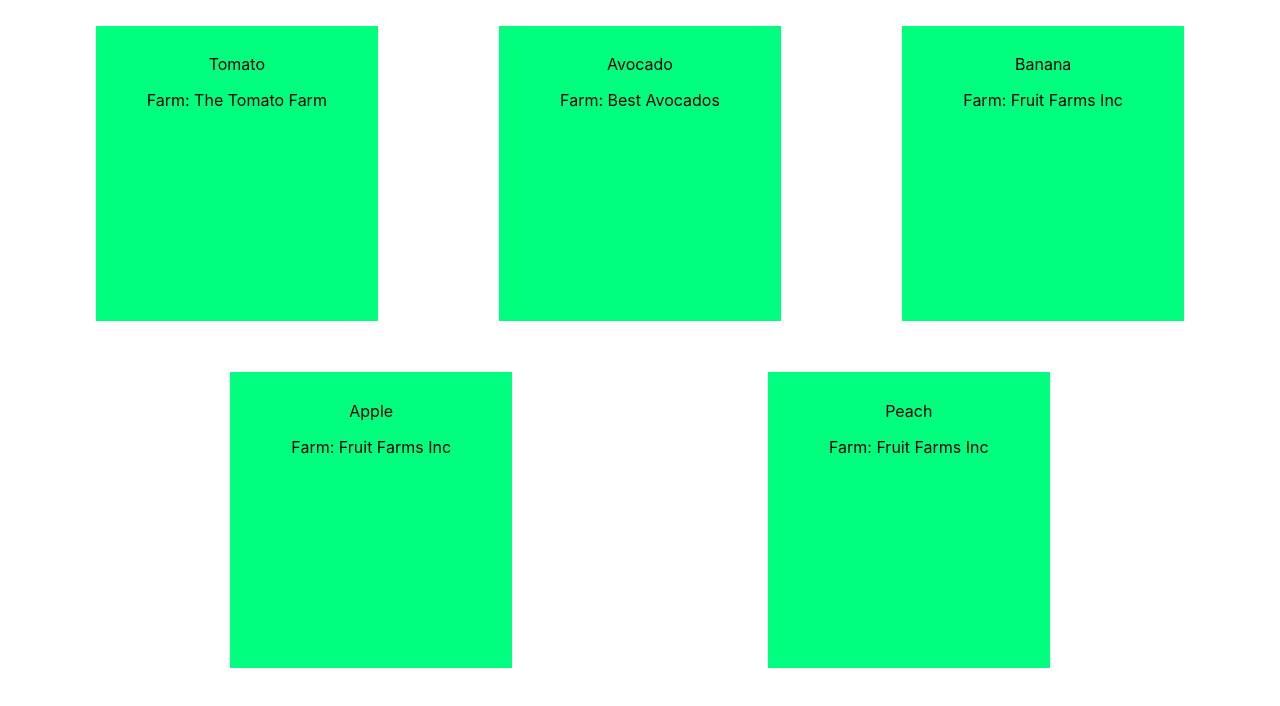
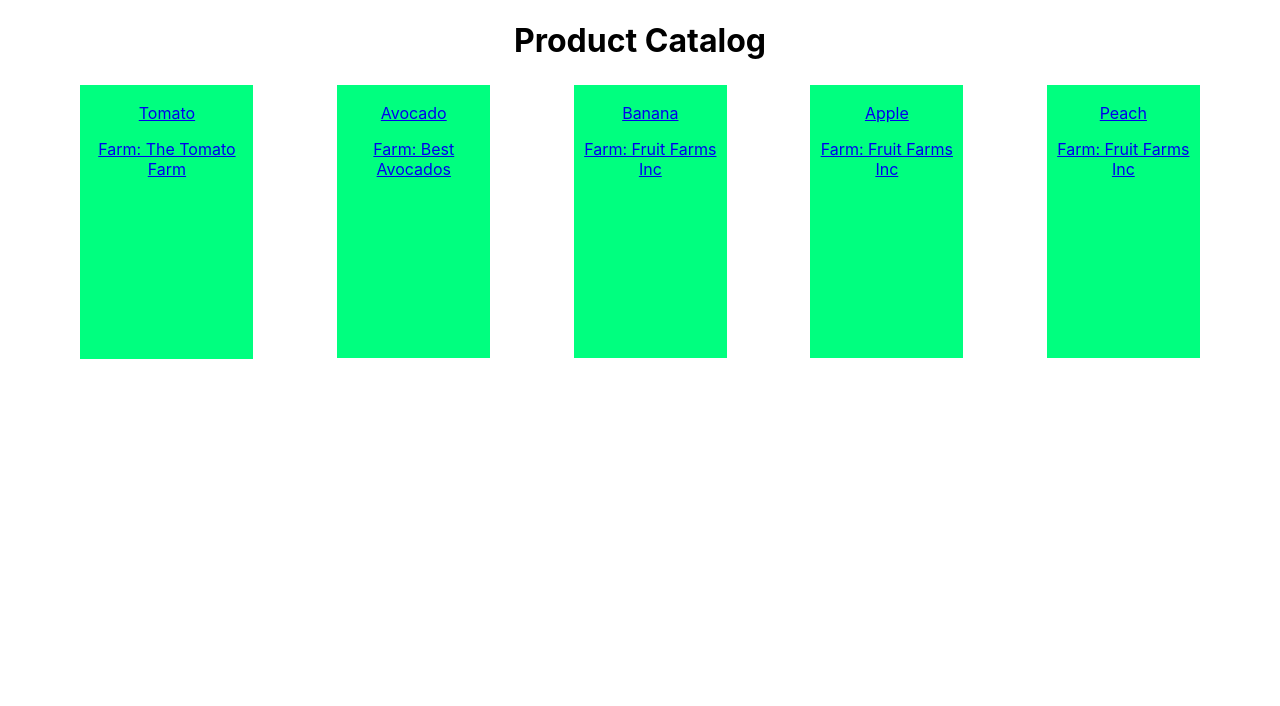
Before and after one commit to Build-Week-Farm-Fresh-Produce/Front-End, a React (Create React App) app in the folder farm-fresh/: page / in a window 1280 px wide. Shown: the top 706 px of the page. Built offline with nearby package versions, Linux system fonts and the light colour scheme.

Commit message:
draft catalog + product pages

```diff
--- a/farm-fresh/src/App.js
+++ b/farm-fresh/src/App.js
@@ -1,12 +1,19 @@
 import React, { useState } from 'react';
 import { BrowserRouter as Router, Route, Link } from "react-router-dom";
 import Catalog from "./components/Catalog"
+import ProductDetails from "./components/ProductDetails"
+import { data } from './DummyData.js';
 import './App.css';
 
 function App() {
+
+  const [products, setProducts] = useState(data)
+
   return (
     <div className="App">
-      <Catalog />
+      <Route exact path="/" render={props => <Catalog {...props} products={products} />} />
+      <Route exact path="/products/:id" render={props => <ProductDetails {...props} products={products} />} />
+
     </div>
   );
 }
--- a/farm-fresh/src/components/Catalog.js
+++ b/farm-fresh/src/components/Catalog.js
@@ -2,8 +2,8 @@ import React, { useState, useEffect } from 'react';
 import { BrowserRouter as Router, Route, Link } from "react-router-dom";
 import { data } from '../DummyData.js';
 import ProductCard from './ProductCard';
+import ProductDetails from './ProductCard';
 // import axios from 'axios';
-
 import '../App.css';
 import styled from 'styled-components'
 
@@ -15,17 +15,24 @@ justify-content: space-evenly;
 
 const Catalog = (props) => {
 
-  const [products, setProducts] = useState(data)
+  // const [products, setProducts] = useState(data)
 
-  console.log('products:', products);
+  console.log('products:', props.products);
 
   return (
-  <CardWrapper>
-    {products.map(product => (
-      <ProductCard key={product.id} product={product} />
-    ))}
-  </CardWrapper>
+    <>
+      <h1>Product Catalog</h1>
+      <CardWrapper>
+        {props.products.map(product => (
+          <Link exact to={`/products/${product.id}`}>
+            <ProductCard key={product.id} {...props} product={product} />
+          </Link>
+
+        ))}
+      </CardWrapper>
+    </>
   )
 };
 
+
 export default Catalog;
--- a/farm-fresh/src/components/ProductCard.js
+++ b/farm-fresh/src/components/ProductCard.js
@@ -3,7 +3,6 @@ import '../App.css';
 import styled from 'styled-components'
 
 const Card = styled.div`
-  width: 20%;
   height: 270px;
   background-color: springgreen;
   margin: 2%;
@@ -12,6 +11,7 @@ const Card = styled.div`
 
 export default function ProductCard(props) {
 
+    console.log('card', props)
   return (
   <>
 
--- /dev/null
+++ b/farm-fresh/src/components/ProductDetails.js
@@ -0,0 +1,26 @@
+import React from 'react';
+
+import '../App.css';
+import styled from 'styled-components'
+
+const ProductDetails = (props) => {
+
+  console.log('product details:', props.match.params);
+  console.log('product details/products:', props.products);
+
+const currentProduct = props.products.find(curr => {
+  return Number(curr.id) === Number(props.match.params.id)
+})
+console.log('currentProduct', currentProduct)
+
+  return (
+    <>
+        <h1>{currentProduct.name}</h1>
+        <h2>{`$ ${currentProduct.price.toFixed(2)}`}</h2>
+        <h3>{`by ${currentProduct.farm}`}</h3>
+
+    </>
+  )
+};
+
+export default ProductDetails;
```
